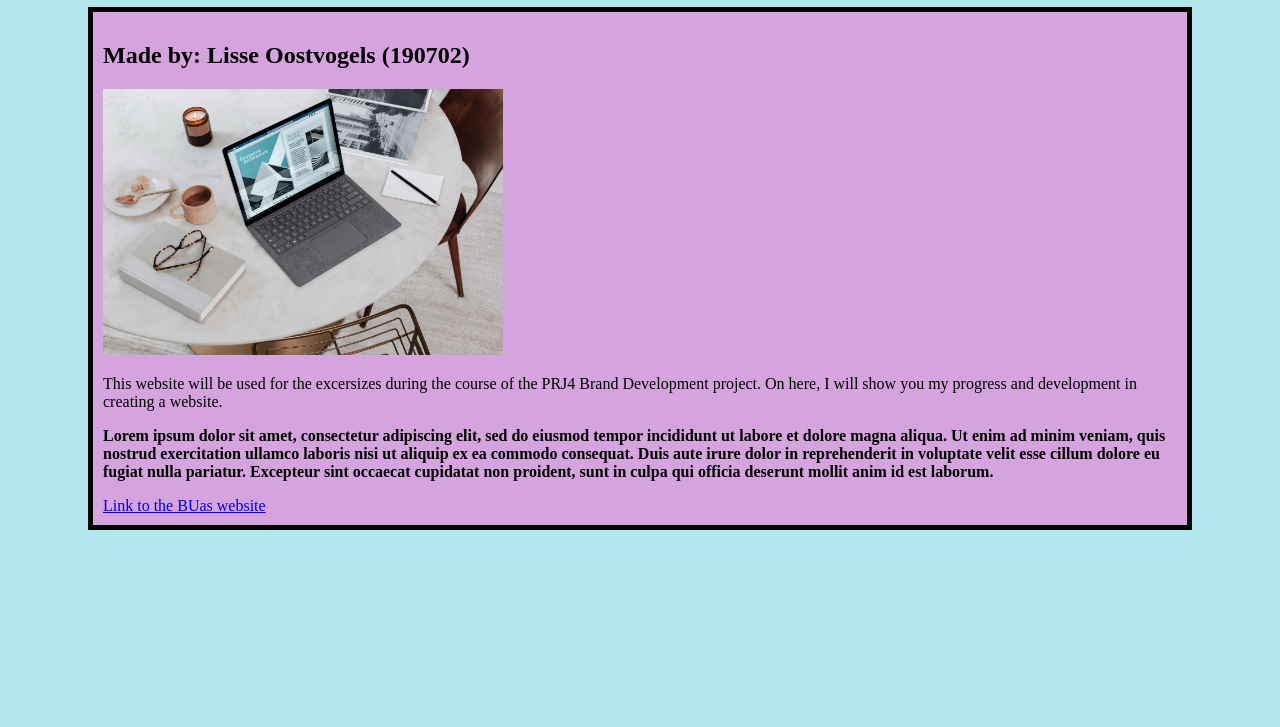
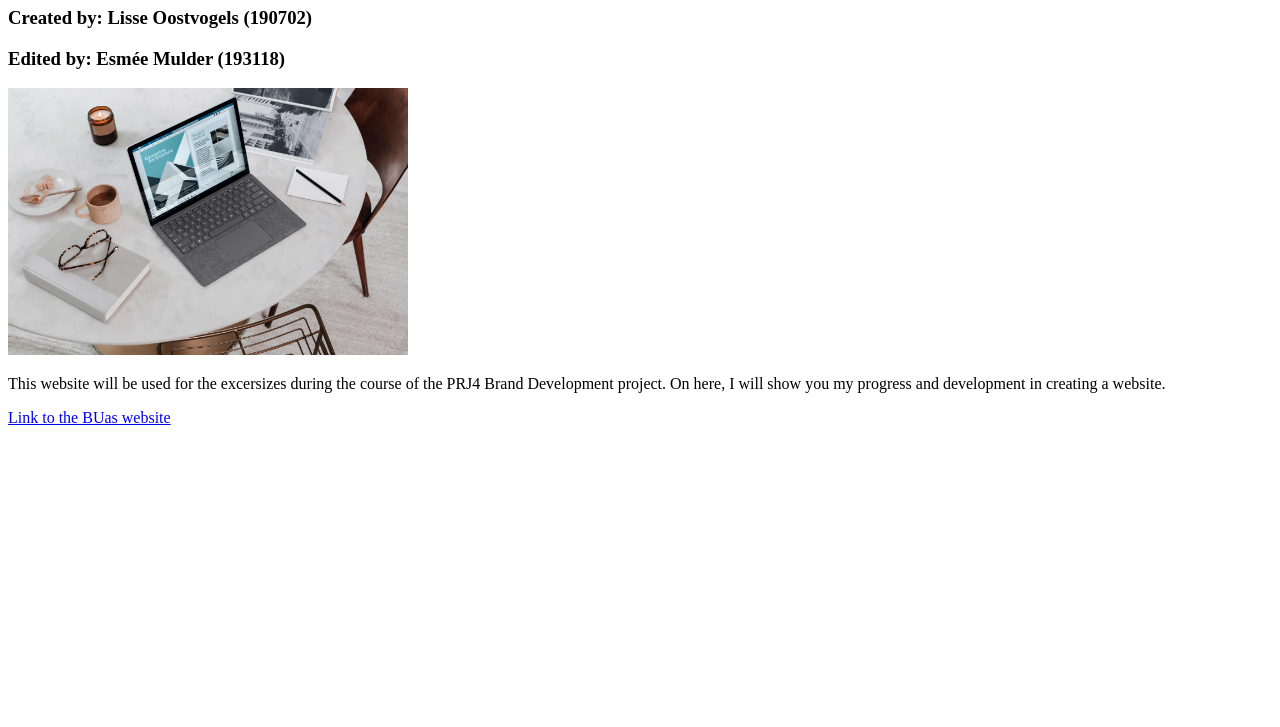
Before and after one commit to LisseOostvogels/prj4-chapter-3, a plain HTML site: page index.html in a window 1280 px wide. Shown: the part 73-800 px from the top of the page. Drawn offline with Linux system fonts and the light colour scheme.

Commit message:
Revert "Add files via upload"
This reverts commit a2c0ea4706d089af3ebe92b28504679673d48b94.

```diff
--- a/index.html
+++ b/index.html
@@ -3,16 +3,13 @@
 <head>
 <meta charset="UTF-8">
 <title>Lisse Oostvogels</title>
-<link rel="stylesheet" href="css/styles.css" type="text/css">
 </head>
-<body class= "body">
+<body>
 	<h1>Lisse Oostvogels</h1>
-	<div class= "container">
-	<h2>Made by: Lisse Oostvogels (190702)</h2>
+	<h3>Created by: Lisse Oostvogels (190702)</h3>
+	<h3>Edited by: Esmée Mulder (193118)</h3>
 	<img src="images/laptop.jpg" alt="An image of a laptop" width="400">
 	<p>This website will be used for the excersizes during the course of the PRJ4 Brand Development project. On here, I will show you my progress and development in creating a website.</p>
-	<p id="text">Lorem ipsum dolor sit amet, consectetur adipiscing elit, sed do eiusmod tempor incididunt ut labore et dolore magna aliqua. Ut enim ad minim veniam, quis nostrud exercitation ullamco laboris nisi ut aliquip ex ea commodo consequat. Duis aute irure dolor in reprehenderit in voluptate velit esse cillum dolore eu fugiat nulla pariatur. Excepteur sint occaecat cupidatat non proident, sunt in culpa qui officia deserunt mollit anim id est laborum.</p>
 	<a href="https://www.buas.nl/">Link to the BUas website</a>
-	</div>
 </body>
 </html>
```
